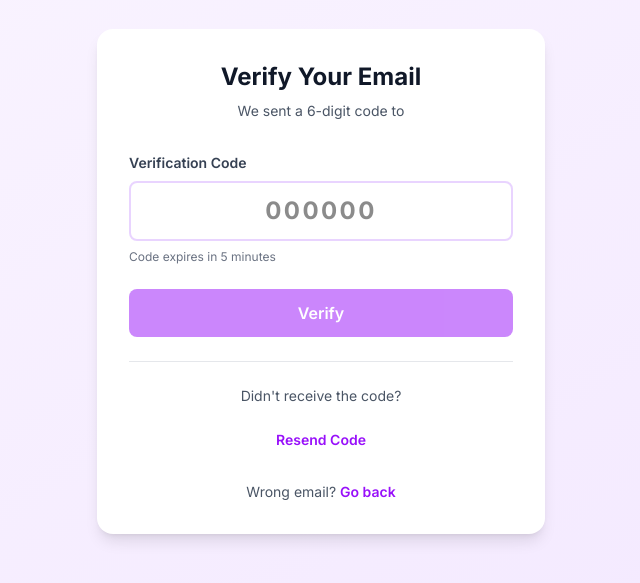
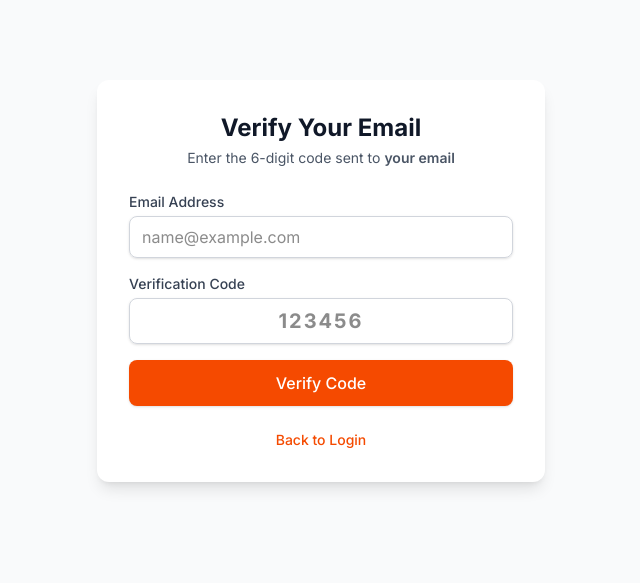
Before and after one commit to audreyyang0402-max/PayNet, a Next.js app in the folder frontend/: page /verify-email in a window 1280 px wide. Shown: the part 119-702 px from the top of the page, without its empty margins (319-959 px from the left). Built offline with nearby package versions, Linux system fonts and the light colour scheme.

Commit message:
Fix static prerendering error with Suspense boundary on verify-email page

```diff
--- a/frontend/src/app/verify-email/page.tsx
+++ b/frontend/src/app/verify-email/page.tsx
@@ -1,170 +1,123 @@
-// frontend/src/app/verify-email/page.tsx
-"use client";
+'use client';
 
-import { useState, useEffect } from "react";
-import { useRouter, useSearchParams } from "next/navigation";
-import Link from "next/link";
+import React, { Suspense, useState, useEffect } from 'react';
+import { useSearchParams, useRouter } from 'next/navigation';
+import Link from 'next/link';
 
-interface RegisterData {
-  name: string;
-  email: string;
-  phone?: string;
-  password: string;
-}
+function VerifyEmailForm() {
+  const searchParams = useSearchParams();
+  const router = useRouter();
 
-export default function VerifyEmailPage() {
-  const router = useRouter();
-  const searchParams = useSearchParams();
-  const email = searchParams.get("email") || "";
-  const [code, setCode] = useState("");
+  const emailParam = searchParams.get('email') || '';
+  const purposeParam = (searchParams.get('purpose') as 'register' | 'reset') || 'register';
+
+  const [email, setEmail] = useState(emailParam);
+  const [purpose, setPurpose] = useState<'register' | 'reset'>(purposeParam);
+  const [code, setCode] = useState('');
+  const [newPassword, setNewPassword] = useState('');
   const [loading, setLoading] = useState(false);
-  const [error, setError] = useState("");
-  const [resending, setResending] = useState(false);
-  const [resendMessage, setResendMessage] = useState("");
-  const [registerData, setRegisterData] = useState<RegisterData | null>(null);
+  const [message, setMessage] = useState<{ type: 'success' | 'error'; text: string } | null>(null);
 
   useEffect(() => {
-    // Get registration data from sessionStorage
-    const stored = sessionStorage.getItem("registerData");
-    if (stored) {
-      setRegisterData(JSON.parse(stored));
-    }
-  }, []);
+    if (emailParam) setEmail(emailParam);
+    if (purposeParam) setPurpose(purposeParam);
+  }, [emailParam, purposeParam]);
 
   const handleVerify = async (e: React.FormEvent) => {
     e.preventDefault();
     setLoading(true);
-    setError("");
+    setMessage(null);
 
     try {
-      const res = await fetch("http://127.0.0.1:8000/auth/verify-code", {
-        method: "POST",
-        headers: { "Content-Type": "application/json" },
-        body: JSON.stringify({
-          email,
-          code,
-          purpose: "register",
-          name: registerData?.name,
-          password: registerData?.password,
-          phone_number: registerData?.phone,
-        }),
+      const response = await fetch('http://127.0.0.1:8000/auth/verify-code', {
+        method: 'POST',
+        headers: { 'Content-Type': 'application/json' },
+        body: JSON.stringify({ email, purpose, code }),
       });
 
-      const data = await res.json();
+      const data = await response.json();
 
-      if (!res.ok) {
-        setError(data.detail || "Verification failed");
-        return;
+      if (!response.ok) {
+        throw new Error(data.detail || 'Verification failed.');
       }
 
-      // Save token and user info
-      localStorage.setItem("token", data.access_token);
-      localStorage.setItem("user_id", data.user_id);
+      setMessage({ type: 'success', text: 'Email verified successfully!' });
 
-      // Clear registration data from sessionStorage
-      sessionStorage.removeItem("registerData");
-
-      // Redirect to home
-      router.push("/");
+      if (purpose === 'register') {
+        setTimeout(() => router.push('/login'), 1500);
+      }
     } catch (err: any) {
-      setError(err.message || "An error occurred");
+      setMessage({ type: 'error', text: err.message || 'An error occurred.' });
     } finally {
       setLoading(false);
     }
   };
 
-  const handleResend = async () => {
-    setResending(true);
-    setResendMessage("");
-    try {
-      const res = await fetch("http://127.0.0.1:8000/auth/send-verification", {
-        method: "POST",
-        headers: { "Content-Type": "application/json" },
-        body: JSON.stringify({
-          email,
-          purpose: "register",
-        }),
-      });
-
-      if (res.ok) {
-        setResendMessage("Code resent to your email!");
-      } else {
-        setResendMessage("Failed to resend code");
-      }
-    } catch (err) {
-      setResendMessage("Error resending code");
-    } finally {
-      setResending(false);
-    }
-  };
-
   return (
-    <main className="min-h-screen flex items-center justify-center bg-gradient-to-br from-purple-50 to-purple-100 p-4">
-      <div className="bg-white rounded-2xl shadow-lg p-8 w-full max-w-md">
-        <div className="text-center mb-8">
+    <div className="min-h-screen flex items-center justify-center bg-gray-50 px-4">
+      <div className="max-w-md w-full bg-white rounded-xl shadow-lg p-8 space-y-6">
+        <div className="text-center">
           <h1 className="text-2xl font-bold text-gray-900">Verify Your Email</h1>
-          <p className="text-gray-600 text-sm mt-2">
-            We sent a 6-digit code to <span className="font-semibold">{email}</span>
+          <p className="text-sm text-gray-600 mt-1">
+            Enter the 6-digit code sent to <span className="font-semibold">{email || 'your email'}</span>
           </p>
         </div>
 
-        {error && (
-          <div className="bg-red-50 border border-red-200 text-red-700 px-4 py-3 rounded-lg text-sm mb-6">
-            {error}
+        {message && (
+          <div className={`p-4 rounded-lg text-sm ${message.type === 'success' ? 'bg-green-50 text-green-700' : 'bg-red-50 text-red-700'}`}>
+            {message.text}
           </div>
         )}
 
-        {resendMessage && (
-          <div className="bg-green-50 border border-green-200 text-green-700 px-4 py-3 rounded-lg text-sm mb-6">
-            {resendMessage}
+        <form onSubmit={handleVerify} className="space-y-4">
+          <div>
+            <label className="block text-sm font-medium text-gray-700">Email Address</label>
+            <input
+              type="email"
+              required
+              value={email}
+              onChange={(e) => setEmail(e.target.value)}
+              className="mt-1 block w-full px-3 py-2 border border-gray-300 rounded-lg shadow-sm focus:ring-orange-500 focus:border-orange-500"
+              placeholder="name@example.com"
+            />
           </div>
-        )}
 
-        <form onSubmit={handleVerify} className="space-y-6">
           <div>
-            <label className="block text-sm font-semibold text-gray-700 mb-2">
-              Verification Code
-            </label>
+            <label className="block text-sm font-medium text-gray-700">Verification Code</label>
             <input
               type="text"
+              required
               maxLength={6}
-              placeholder="000000"
               value={code}
-              onChange={(e) => setCode(e.target.value.replace(/\D/g, "").slice(0, 6))}
-              className="w-full px-4 py-3 text-center text-2xl font-bold tracking-widest border-2 border-purple-200 rounded-lg focus:outline-none focus:border-purple-500 transition-all"
+              onChange={(e) => setCode(e.target.value)}
+              className="mt-1 block w-full px-3 py-2 tracking-widest text-center text-xl font-bold border border-gray-300 rounded-lg shadow-sm focus:ring-orange-500 focus:border-orange-500"
+              placeholder="123456"
             />
-            <p className="text-xs text-gray-500 mt-2">Code expires in 5 minutes</p>
           </div>
 
           <button
             type="submit"
-            disabled={loading || code.length !== 6}
-            className="w-full bg-purple-600 hover:bg-purple-700 text-white font-semibold py-3 rounded-lg transition-all disabled:opacity-50 disabled:cursor-not-allowed"
+            disabled={loading}
+            className="w-full py-2.5 px-4 border border-transparent rounded-lg shadow-sm text-white bg-orange-600 hover:bg-orange-700 focus:outline-none focus:ring-2 focus:ring-offset-2 focus:ring-orange-500 font-medium transition-colors disabled:opacity-50"
           >
-            {loading ? "Verifying..." : "Verify"}
+            {loading ? 'Verifying...' : 'Verify Code'}
           </button>
         </form>
 
-        <div className="mt-6 pt-6 border-t border-gray-200">
-          <p className="text-sm text-gray-600 text-center mb-4">Didn't receive the code?</p>
-          <button
-            onClick={handleResend}
-            disabled={resending}
-            className="w-full text-purple-600 hover:text-purple-700 font-semibold text-sm py-2 disabled:opacity-50"
-          >
-            {resending ? "Sending..." : "Resend Code"}
-          </button>
-        </div>
-
-        <div className="mt-6 text-center text-sm text-gray-600">
-          <p>
-            Wrong email?{" "}
-            <Link href="/register" className="text-purple-600 hover:text-purple-700 font-semibold">
-              Go back
-            </Link>
-          </p>
+        <div className="text-center text-sm">
+          <Link href="/login" className="text-orange-600 hover:text-orange-500 font-medium">
+            Back to Login
+          </Link>
         </div>
       </div>
-    </main>
+    </div>
   );
 }
+
+export default function VerifyEmailPage() {
+  return (
+    <Suspense fallback={<div className="min-h-screen flex items-center justify-center bg-gray-50 text-gray-500">Loading verification page...</div>}>
+      <VerifyEmailForm />
+    </Suspense>
+  );
+}
```
